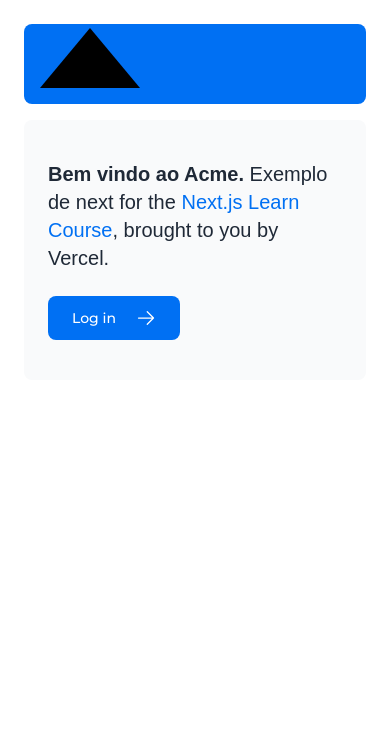
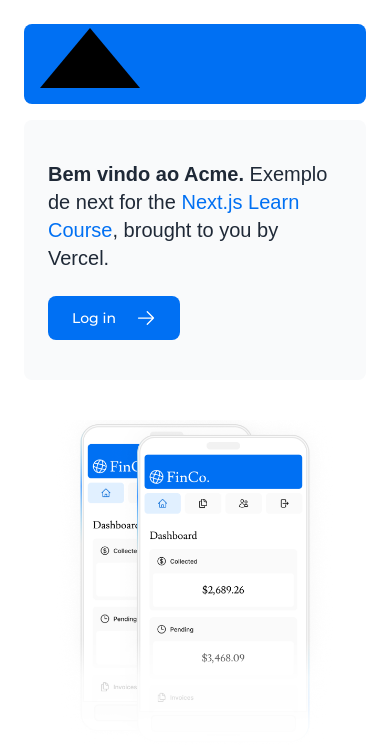
Before and after one commit to vitor-dilucca/nextjs-dashboard, a Next.js app: page / in a window 390 px wide. Shown: the top 746 px of the page. Built offline with nearby package versions, Linux system fonts and the light colour scheme; a web font is replaced by a local one.

Commit message:
importa uma imagem quando esta no mobile, ai quando vc aumenta a tela ele importa o outro, se vc ficar so no formato mobile ele so vai importar o do mobile entao economiza banda larga

```diff
--- a/app/page.tsx
+++ b/app/page.tsx
@@ -33,11 +33,18 @@
         <div className="flex items-center justify-center p-6 md:w-3/5 md:px-28 md:py-12">
           {/* <img src="/hero-desktp.png" alt="Screenshots of the dashboard" /> */}
           <Image
-            width={1000}
-            height={760}
             src="/hero-desktop.png"
             alt="Screenshots of the dashboard"
             className="hidden md:block"
+            width={1000}
+            height={760}
+          />
+          <Image
+            src="/hero-mobile.png"
+            alt="Screenshots of the dashboard"
+            className="block md:block"
+            width={560}
+            height={620}
           />
         </div>
       </div>
```
